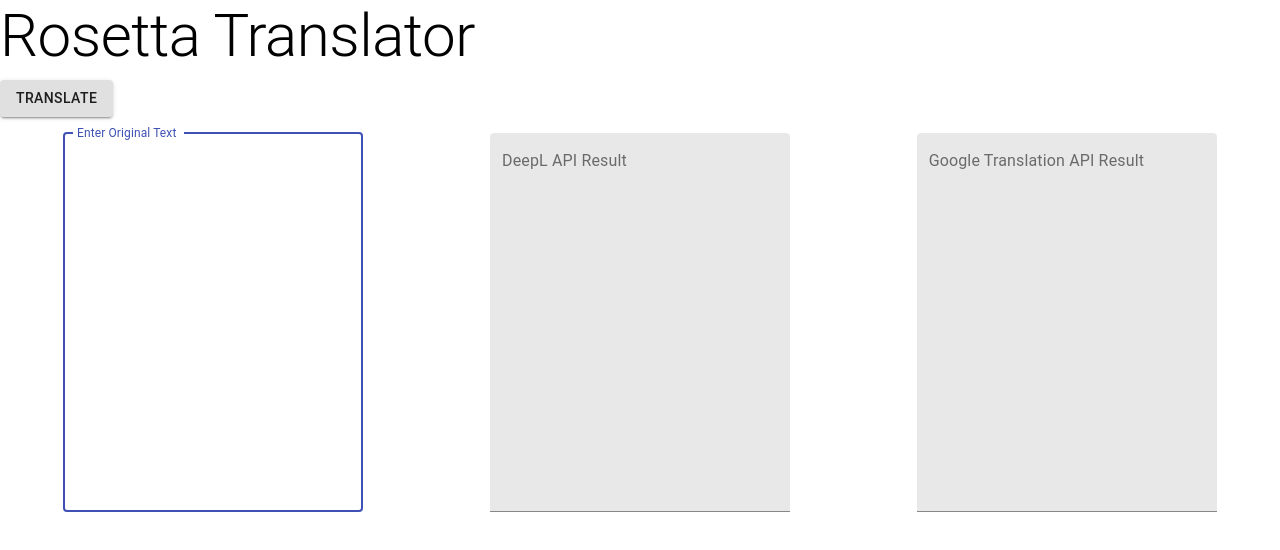
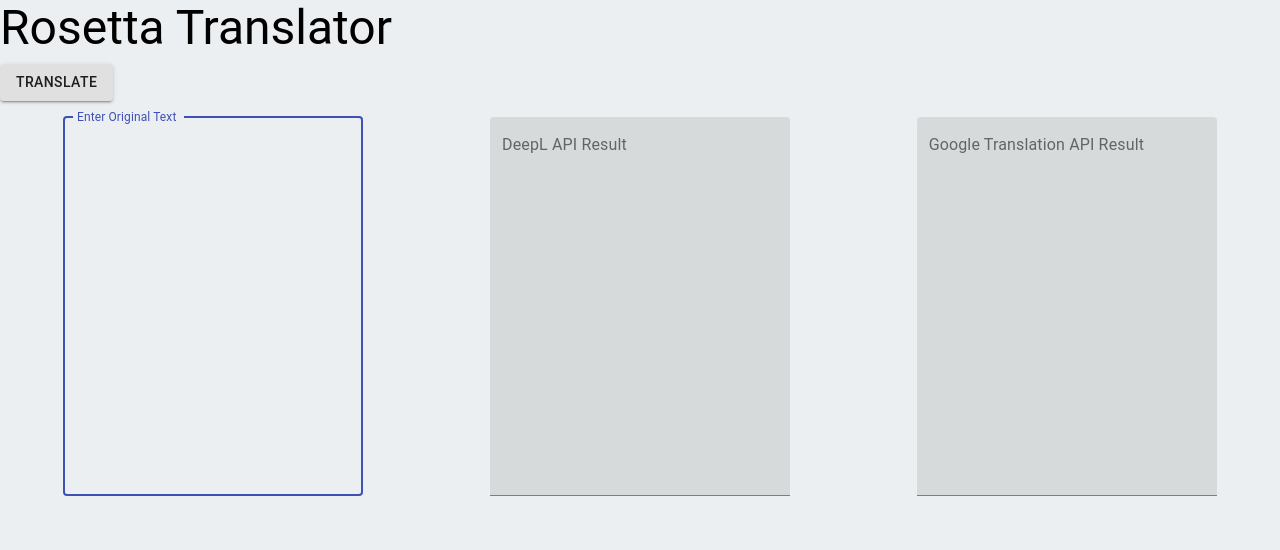
Before and after one commit to yukari-n-erb/RosettaTranslate, a React (Create React App) app in the folder frontend/: page / in a window 1280 px wide. Shown: the top 550 px of the page. Built offline with nearby package versions, Linux system fonts and the light colour scheme.

Commit message:
change background

```diff
--- a/frontend/src/components/Translate.js
+++ b/frontend/src/components/Translate.js
@@ -39,8 +39,8 @@ export const Translate = () => {
   };
 
   return (
-    <div className="Rosetta">
-      <Typography variant="h2" component="div">
+    <div>
+      <Typography variant="h3" component="div">
         Rosetta Translator
       </Typography>
       <Box pt={1} pb={2}>
--- a/frontend/src/index.css
+++ b/frontend/src/index.css
@@ -5,25 +5,10 @@ body {
     sans-serif;
   -webkit-font-smoothing: antialiased;
   -moz-osx-font-smoothing: grayscale;
-}
-
-.Rosetta {
-  /* background-image: url(https://beiz.jp/images_L/stone/stone_00011.jpg); */
-  height: 100vh;
+  background-color:#eceff1;
 }
 
 code {
   font-family: source-code-pro, Menlo, Monaco, Consolas, 'Courier New',
     monospace;
 }
-
-.Rosetta__title {
-  color: whitesmoke;
-  background-color: black;
-}
-
-.originalText__input, .translatedText__input {
-  width: 30%;
-  height: 85vh;
-  background-color:rgba(255, 255, 255, 0.9);;
-}
```
Also changed, not shown: 1 other file (tests, documents, lock files or other folders).
